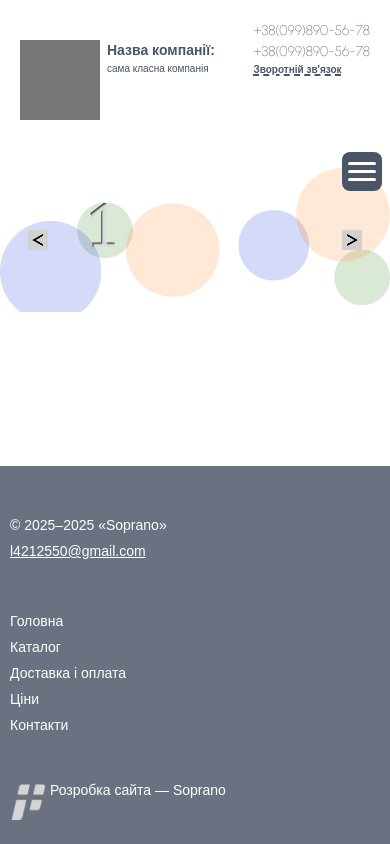
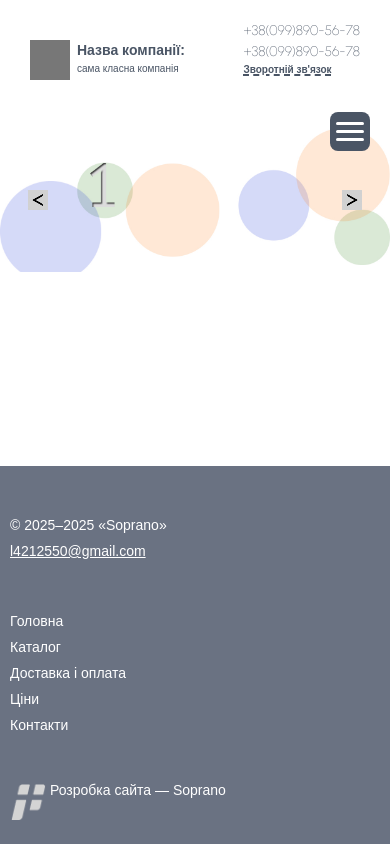
Before and after one commit to bliosha/3maket_v2, a React (Vite) app: page / in a window 390 px wide. Built offline with nearby package versions, Linux system fonts and the light colour scheme.

Commit message:
fix relative

```diff
--- a/src/components/Header.jsx
+++ b/src/components/Header.jsx
@@ -14,8 +14,8 @@ const Header = () => {
             <div className="w-full px-[10px]">
                 <div className="max-w-[980px] mx-auto flex justify-between pb-5">
                     <div className="nameCompany flex pr-2.5 pt-5">
-                        <div className="logo pr-1.75 pl-2.5">
-                            <img src={logo} alt="logo" className="max-w-20 h-20" />
+                        <div className="logo pr-1.75 pl-5">
+                            <img src={logo} alt="logo" className="max-w-10 h-10  md:max-w-20 md:h-20" />
                         </div>
                         <div className="title text-gray-600">
                             <h2 className="text-[14px] font-bold sm:text-[18px] md:text-[22px] font-ptsans">
@@ -26,7 +26,7 @@ const Header = () => {
                             </p>
                         </div>
                     </div>
-                    <div className="contactCompany pr-2.5 pl-2.5 text-gray-600 sm:pr-5">
+                    <div className="contactCompany pr-5 pl-2.5 text-gray-600">
                         <div className="contact text-[14px] sm:text-[20px] md:text-[30px] hover:text-blue-500 font-urbanist font-thin">
                             +38(099)890-56-78
                         </div>
@@ -87,7 +87,7 @@ const Header = () => {
             )}
 
             <div className="menu pt-3 pb-3  w-full">
-                <label className="pt-4.5 absolute right-2 z-51 bg-gray-600  pb-4.5 pl-1.5 pr-1.5 rounded-lg md:hidden">
+                <label className="pt-4.5 absolute right-5 z-51 bg-gray-600  pb-4.5 pl-1.5 pr-1.5 rounded-lg md:hidden">
                     <input
                         name="burgerCheck"
                         type="checkbox"
```
